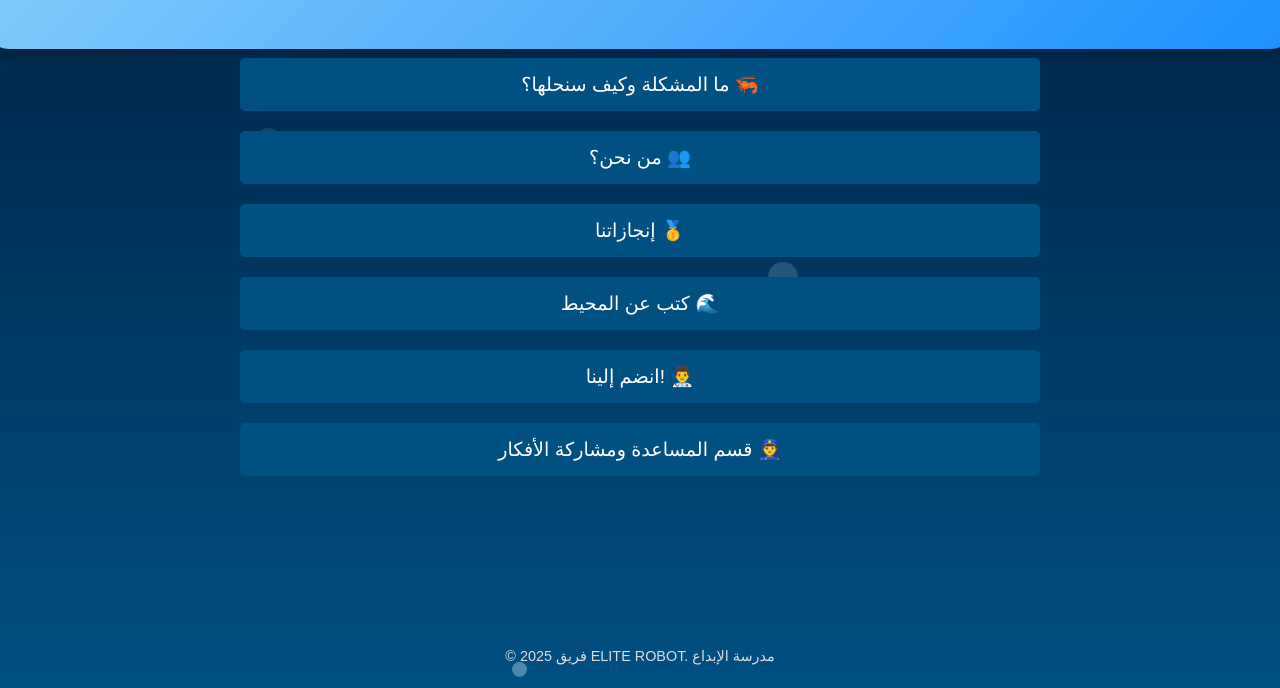
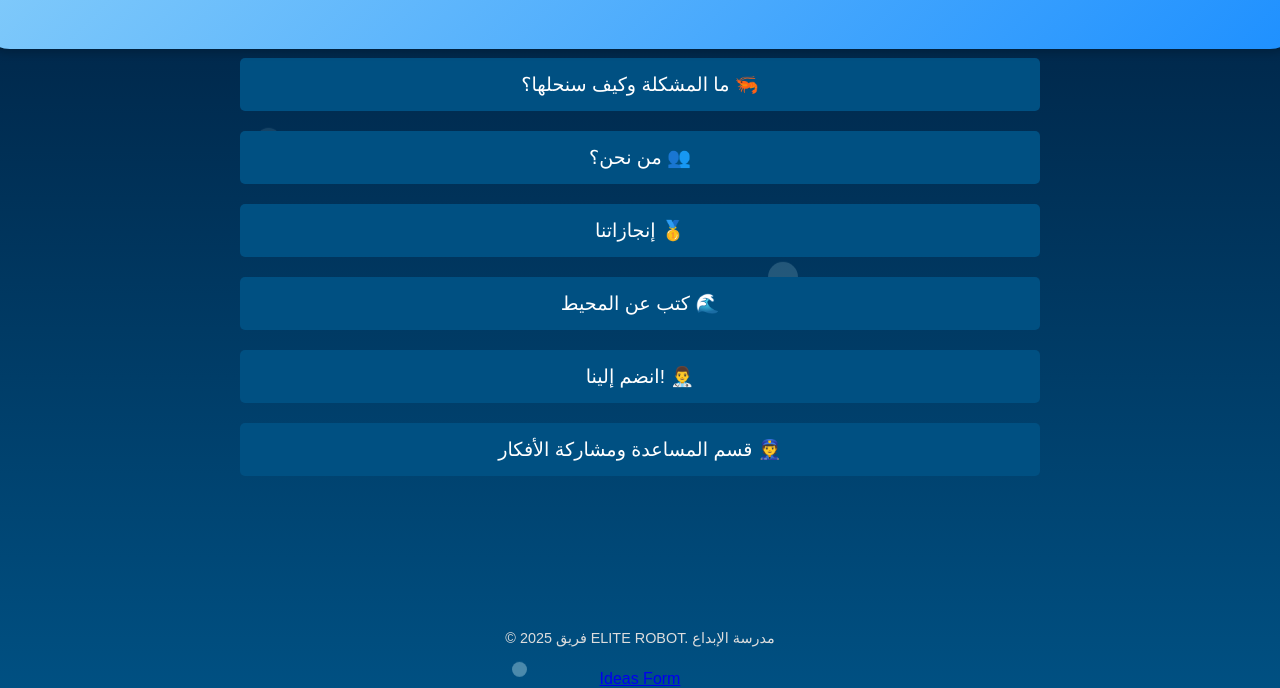
Before and after one commit to 3-HAKAMI/ocean, a plain HTML site: page index.html in a window 1280 px wide. Shown: the part 112-800 px from the top of the page. Drawn offline with Linux system fonts and the light colour scheme.

Commit message:
Update index.html

```diff
--- a/index.html
+++ b/index.html
@@ -131,3 +131,7 @@
     </script>
 </body>
 </html>
+
+<div class="top-right-text">
+    <a href="https://forms.office.com/r/qwCWSAXGhu" target="_blank">Ideas Form</a>
+</div>
```
